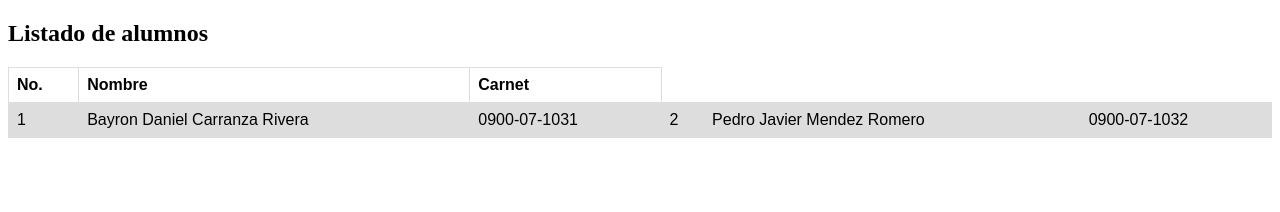
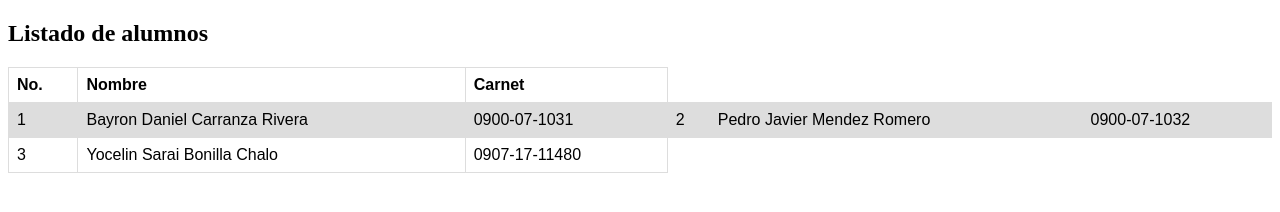
Before and after one commit to moranalvarez20/BranchingStrategy, a plain HTML site: page index.html in a window 1280 px wide. Drawn offline with Linux system fonts and the light colour scheme.

Commit message:
Tarea Branching Strategy_Yocelin Sarai Bonilla Chalo

```diff
--- a/index.html
+++ b/index.html
@@ -37,6 +37,11 @@ tr:nth-child(even) {
     <td>Pedro Javier Mendez Romero</td>
     <td>0900-07-1032</td>
   </tr>
+  <tr>
+    <td>3</td>
+    <td>Yocelin Sarai Bonilla Chalo</td>
+    <td>0907-17-11480</td>
+  </tr>
 </table>
 
 </body>
```
